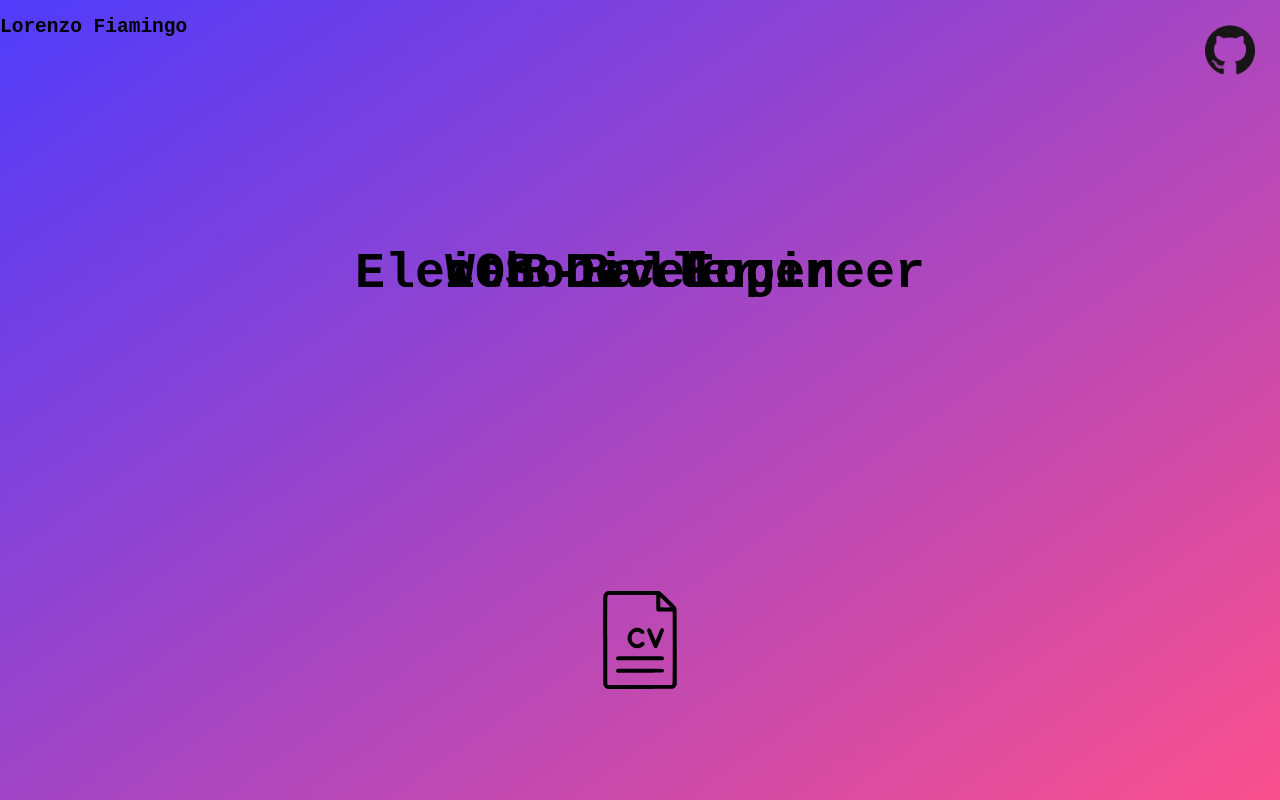
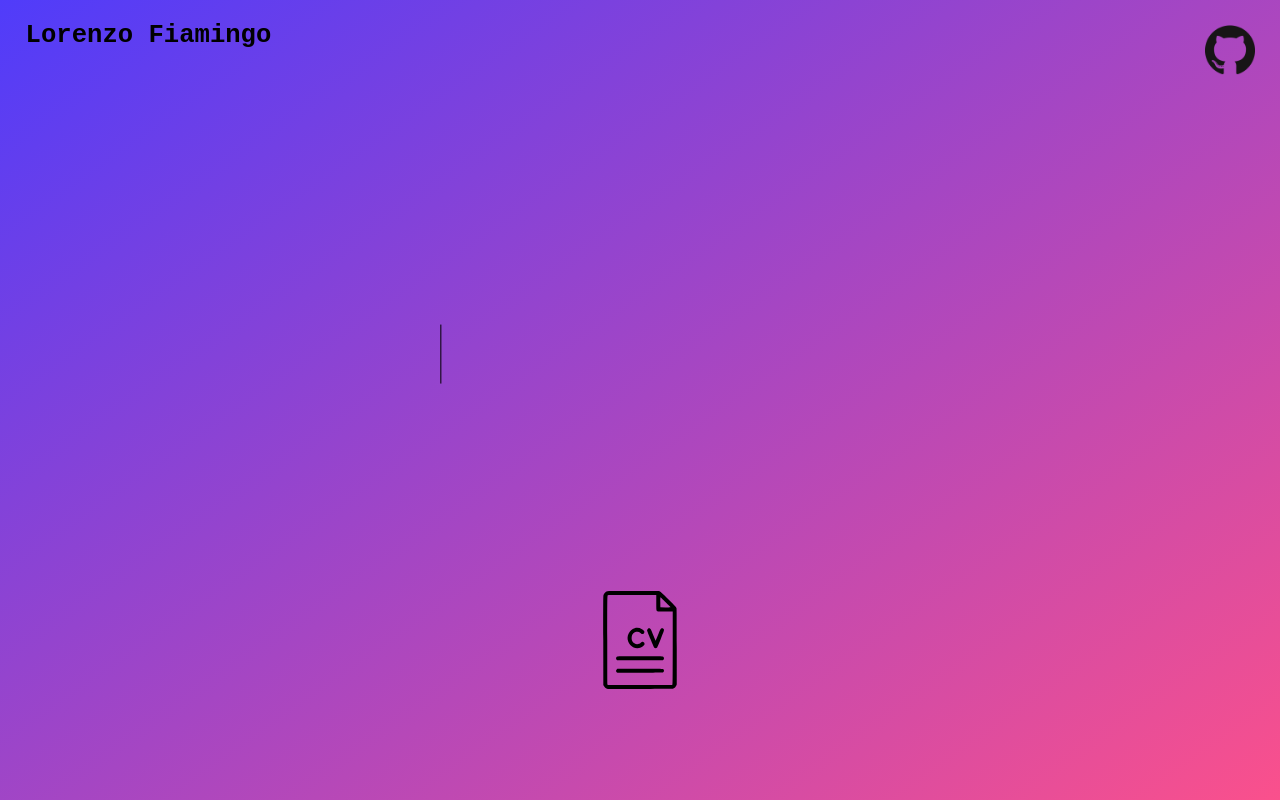
Before and after one commit to l99fiamingo/l99fiamingo.github.io, a plain HTML site: page index.html in a window 1280 px wide. Drawn offline with Linux system fonts and the light colour scheme.

Commit message:
Update master.css

```diff
--- a/master.css
+++ b/master.css
@@ -16,29 +16,26 @@ body {
   100% {background-position: 0 50%;}
 }
 
-.name {
-  font-size: 30px;
+h1 {
+  font-size: 4vw;
   position: absolute;
-  top: 0;
-  left: 2%;
-}
-.poster {
-  font-size: 50px;
-  position: absolute;
-  top: 30%;
+  top: 40%;
   left: 50%;
+  color: transparent;
+  user-select: none;
   transform: translate(-50%, -50%);
   white-space: nowrap;
   z-index: 10;
 }
 
-.poster-answer {
-  top: 50%;
-  color: transparent;
-  user-select: none;
+h2 {
+  font-size: 2vw;
+  position: absolute;
+  top: 0;
+  left: 2%;
 }
 
-.poster-answer::before {
+.poster::before {
   content: attr(data-text);
   position: absolute;
   top: 0;
```
